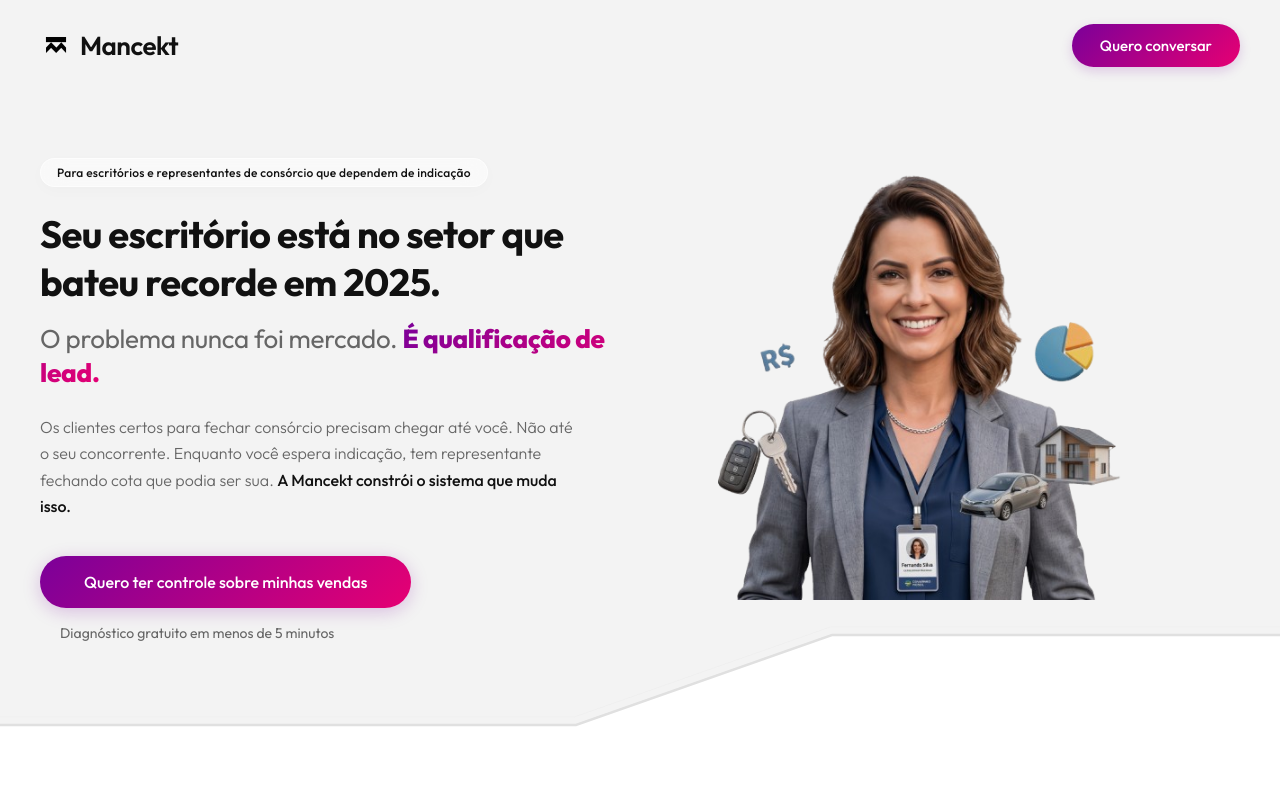
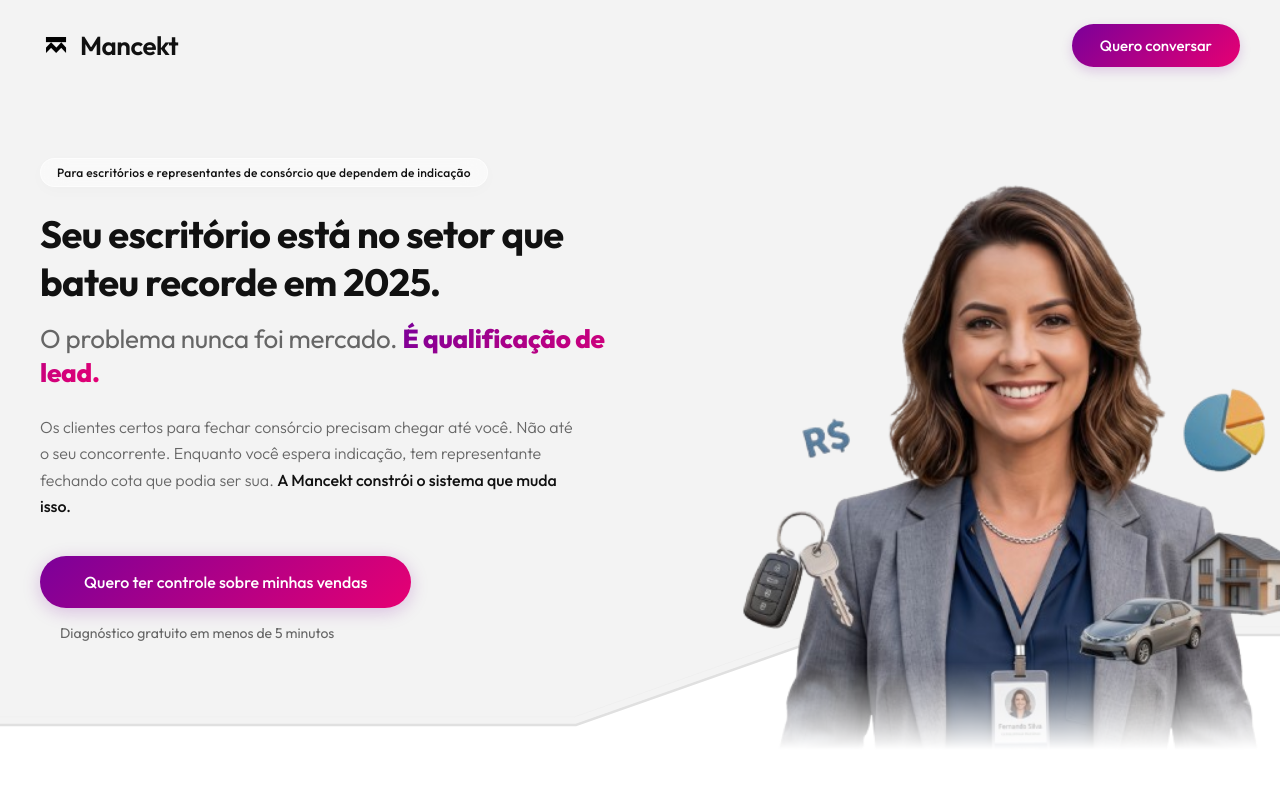
Before and after one commit to dennerbiersack1010/mancekt-consorcio-lp, a Next.js app: page / in a window 1280 px wide. Shown: the top 800 px of the page. Built offline with nearby package versions, Linux system fonts and the light colour scheme; a web font is replaced by a local one.

Commit message:
Aumenta a imagem da hero e suaviza o corte inferior com fade

```diff
--- a/app/globals.css
+++ b/app/globals.css
@@ -269,13 +269,15 @@ img {
 
 .hero-aesthetic-img {
   position: absolute !important;
-  bottom: 0;
-  right: 0;
-  width: 90% !important;
-  height: 90% !important;
+  bottom: -40px;
+  right: -20px;
+  width: 125% !important;
+  height: 125% !important;
   object-fit: contain !important;
   object-position: bottom center;
   max-width: none;
+  -webkit-mask-image: linear-gradient(to bottom, black 0%, black 82%, transparent 96%);
+  mask-image: linear-gradient(to bottom, black 0%, black 82%, transparent 96%);
 }
 
 /* Diagonal divider */
```
